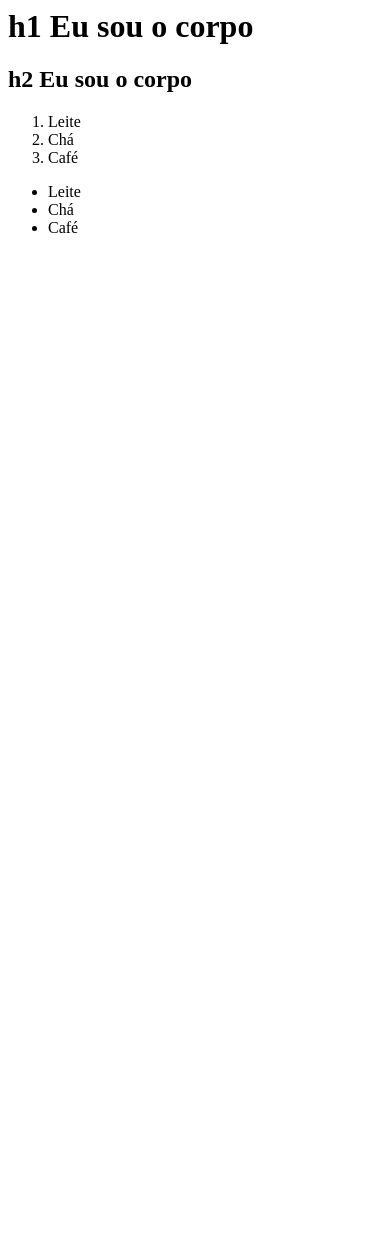
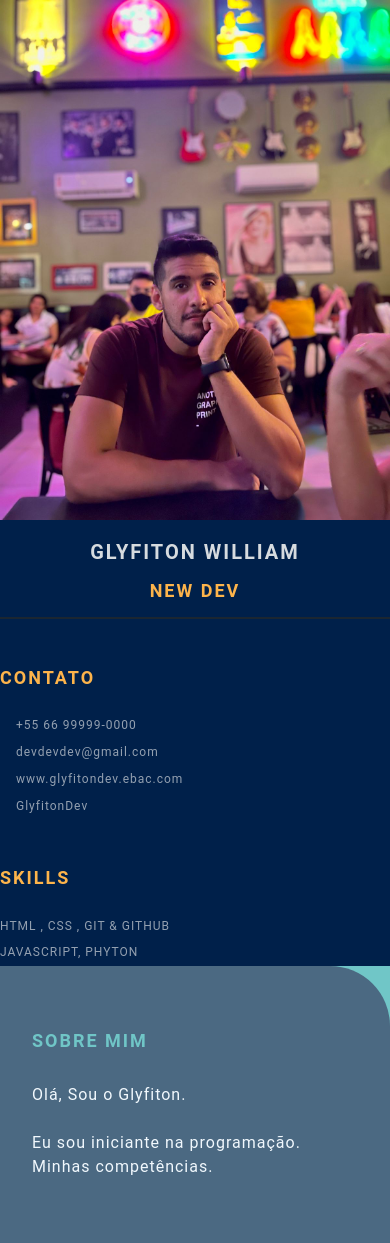
Before and after one commit to GlyfitonDev/Glyfitongit.github.io, a plain HTML site: page index.html in a window 390 px wide. Before the commit the page ends 844 px from the top, so only its background shows below. Drawn offline with Linux system fonts and the light colour scheme.

Commit message:
feature: add index.html (#2)

```diff
--- a/index.html
+++ b/index.html
@@ -1,21 +1,52 @@
-<html>
-    <head>
-        <title>
-            Olá, aqui é o novo dev da EBAC.
-        </title>
-    </head>
-    <body>
-        <h1>h1 Eu sou o corpo</h1>
-        <h2>h2 Eu sou o corpo</h1>
-    </body>
-    <ol>
-        <li>Leite</li>
-        <li>Chá</li>
-        <li>Café</li>
-    </ol>
-    <ul>
-        <li>Leite</li>
-        <li>Chá</li>
-        <li>Café</li>
-    </ul>
+<!DOCTYPE html>
+<html lang="en">
+<head>
+    <meta charset="UTF-8">
+    <meta http-equiv="X-UA-Compatible" content="IE=edge">
+    <meta name="viewport" content="width=device-width, initial-scale=1.0">
+    <title>GLYFITON WILLIAM CV</title>
+
+    <link rel="stylesheet" href="style.css">
+</head>
+<body>
+    <main class="resume-contents">
+        <section class="left-section">
+            <section class="left-section-content">
+                <div class="profile">
+                    <img class="profile-image" src="img/profile-image1.jpeg" alt="Profile image">
+                        <p class="name">GLYFITON WILLIAM</p>
+                        <p class="profession">New Dev</p>
+                </div>
+                <div class="contact-info">
+                    <p class="left-title">Contato</p>
+                    <ul>
+                        <li><i class="fa fa-phone"></i>+55 66 99999-0000</li>
+                        <li><i class="fa fa-envelope"></i>devdevdev@gmail.com</li>
+                        <li><i class="fa fa-globe"></i>www.glyfitondev.ebac.com</li>
+                        <li><i class="fa fa-github"></i>GlyfitonDev</li>
+                    </ul>
+                </div>
+                <div class="skills">
+                    <p class="left-title">Skills</p>
+                    <ul>
+                        <li><p>HTML , CSS , Git & GitHub</p></li>
+                        <li><p>JAVASCRIPT, PHYTON</p></li>
+                    </ul>
+                </div>
+            </section>
+        </section>
+        <section class="right-section">
+            <div class="right-section-contents">
+                <section class="about gap">
+                    <div class="right-title">Sobre mim</div>
+                    <p class="about-me-contents">
+                        Olá, Sou o Glyfiton.<br>
+                        <br>Eu sou iniciante na programação.
+                        <br> Minhas competências.
+                    </p>
+                </section>
+                </div>
+            </section>
+    </main>
+</body>
 </html>
--- /dev/null
+++ b/style.css
@@ -0,0 +1,291 @@
+* {
+    margin: 0;
+    padding: 0;
+    box-sizing: border-box;
+    list-style: none;
+    font-family: 'Roboto', sans-serif;
+}
+
+body {
+    background-color: #70c6c7;
+}
+
+.resume-contents {
+    min-height: 100vh;
+    width: 80%;
+    margin: 2rem auto;
+    display: grid;
+    grid-template-columns: repeat(7, 1fr);
+}
+
+.left-section {
+    grid-column: span 2;
+    height: 100%;
+    background-color: #00204A;
+}
+
+.right-section {
+    grid-column: span 5;
+    height: 100%;
+    background-color: #4B6982;
+    border-radius: 0px 60px 0px 0px;
+}
+
+.left-section-contents{
+    padding: 2rem 2rem;
+}
+
+.profile {
+    width: 100%;
+    border-bottom: 2px solid #1B2631;
+}
+
+.profile .profile-image {
+    width: 100%;
+}
+
+.name {
+    color: #D6DBDF;
+    font-size: 30px;
+    letter-spacing: 2px;
+    text-transform: uppercase;
+    text-align: center;
+    font-weight: bold;
+    padding: 1rem 0;
+}
+
+.profession {
+    color: #FDB44B;
+    font-size: 20px;
+    text-transform: uppercase;
+    text-align: center;
+    letter-spacing: 2px;
+    font-weight: bold;
+    padding-bottom: 1rem;
+}
+
+/* .contact-info { border-bottom: 2px solid #1B2631; } */
+.left-title {
+    color: #FDB44B;
+    font-size: 20px;
+    letter-spacing: 2px;
+    text-transform: uppercase;
+    font-weight: bold;
+    display: flex;
+    align-items: center;
+    padding-top: 3rem;
+}
+
+.contact-info ul {
+    padding-top: 1.5rem;
+}
+
+.contact-info ul li,
+.references ul li {
+    padding: .4rem 0;
+    display: flex;
+    align-items: center;
+    color: #d6dbdfaf;
+    letter-spacing: 1px;
+    font-size: 18px;
+}
+
+.contact-info ul li i,
+.references ul li i {
+    padding-right: 1rem;
+    font-size: 18px;
+    color: #2E86C1;
+}
+
+.skills ul {
+    padding-top: 1.5rem;
+}
+.skills ul li p {
+    padding: .4rem 0;
+    color: #d6dbdfaf;
+    font-size: 18px;
+    letter-spacing: 1px;
+    display: flex;
+    align-items: center;
+    text-transform: uppercase;
+}
+
+.referance-name {
+    padding-top: 1.5rem;
+    padding-bottom: .4rem;
+    font-size: 18px;
+    color: #F9E79F;
+    letter-spacing: 1px;
+    text-transform: uppercase;
+}
+
+.referance-profession {
+    font-size: 16px;
+    color: #d6dbdfaf;
+    letter-spacing: 1px;
+    /* text-transform: uppercase; */
+    padding-bottom: .4rem;
+}
+
+
+.right-section-contents {
+    padding: 2rem 2rem;
+}
+
+.right-title {
+    color: #70C6C7;
+    font-size: 40px;
+    letter-spacing: 2px;
+    text-transform: uppercase;
+    font-weight: bold;
+    display: flex;
+    align-items: center;
+    padding: 2rem 0;
+    position: relative;
+}
+
+.gap {
+    padding-bottom: 2rem;
+}
+.about-me-contents {
+    font-size: 18px;
+    letter-spacing: 1px;
+    line-height: 2rem;
+    color: #F1F8FD;
+}
+
+.experience-contents,
+.education-contents,
+.awards-contents {
+    display: grid;
+    grid-template-columns: repeat(2, 1fr);
+    padding-bottom: 2rem;
+    color: #F1F8FD;
+}
+
+.exp-company-name,
+.education-school-name,
+.awards-company-name {
+    font-size: 25px;
+    font-weight: bold;
+    text-transform: uppercase;
+    letter-spacing: 1px;
+    color: #FDB44B;
+    padding-bottom: .4rem;
+}
+
+.exp-time-period,
+.educationp-time-period,
+.awards-time-period {
+    font-size: 18px;
+    letter-spacing: 1px;
+    line-height: 2rem;
+}
+
+.exp-position,
+.education-subject,
+.awards-name {
+    font-size: 25px;
+    font-weight: bold;
+    text-transform: uppercase;
+    letter-spacing: 1px;
+    color: #FDB44B;
+    padding-bottom: .4rem;
+}
+
+.exp-desc,
+.education-desc,
+.awards-desc {
+    font-size: 16px;
+    letter-spacing: 1px;
+    line-height: 1.5rem;
+    border-left: 3px solid #a5a3a3;
+    padding-left: 5px;
+}
+
+/* Media queries */
+@media screen and (max-width:780px) {
+    .experience-contents,
+    .education-contents,
+    .awards-contents {
+        grid-template-columns: repeat(1, 1fr);
+    }
+}
+
+@media screen and (max-width:780px) {
+    .left-section {
+        grid-column: span 3;
+    }
+
+    .right-section {
+        grid-column: span 4;
+    }
+
+}
+
+@media screen and (max-width:1200px) {
+    .resume-contents {
+        grid-template-columns: repeat(1, 1fr);
+    }
+}
+
+@media screen and (max-width:390px) {
+    .resume-contents {
+        width: 100%;
+        margin: 0 auto;
+    }
+
+    .name {
+        font-size: 20px;
+    }
+
+    .profession {
+        font-size: 18px;
+    }
+
+    .left-title {
+        font-size: 18px;
+    }
+
+    .right-title {
+        font-size: 18px;
+    }
+
+    .contact-info ul li,
+    .references ul li {
+        font-size: 12px;
+    }
+
+    .contact-info ul li i,
+    .references ul li i {
+        /* padding-right: 1rem; */
+        font-size: 12px;
+    }
+
+    .skills ul li p {
+        font-size: 12px;
+    }
+
+    .about-me-contents {
+        font-size: 16px;
+        line-height: 1.5rem;
+    }
+
+    .exp-company-name,
+    .education-school-name,
+    .awards-company-name {
+        font-size: 18px;
+    }
+
+    .exp-time-period,
+    .educationp-time-period,
+    .awards-time-period {
+        font-size: 16px;
+    }
+
+    .exp-position,
+    .education-subject,
+    .awards-name {
+        font-size: 18px;
+    }
+}
```
Also changed, not shown: img/profile-image1.jpeg (added).
